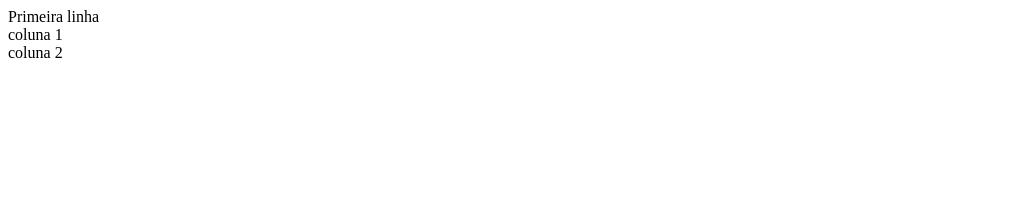
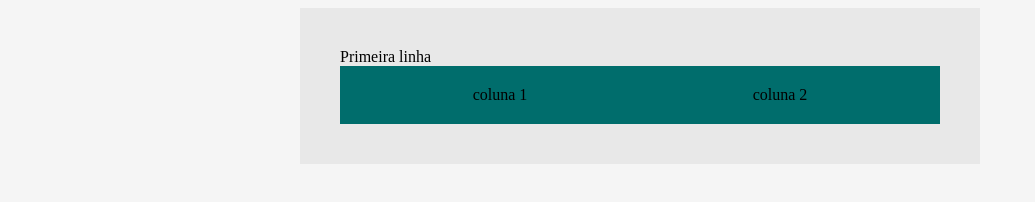
Before and after one commit to wyltamar83/bootcamp-devjr-modulo2, a plain HTML site: page index.html in a window 1280 px wide. Shown: the whole page, without its empty margins (0-1035 px from the left). Drawn offline with Linux system fonts and the light colour scheme.

Commit message:
closes #2 - display flex

```diff
--- a/index.html
+++ b/index.html
@@ -4,15 +4,42 @@
     <meta charset="UTF-8">
     <meta name="viewport" content="width=device-width, initial-scale=1.0">
     <title>Bootcamp DevJr - Sistema de Assinaturas</title>
+
+    <style>
+
+        body{
+            background-color: #F5F5F5;
+        }
+
+         .container{
+            background-color: #E8E8E8;
+            margin: auto;
+
+            width:600px;
+            padding: 40px;
+        }
+
+         .segunda-coluna{
+            background-color: #008C89;
+         }
+
+         .flex-container{
+            display: flex;
+            background-color: #006D6C;
+            justify-content: space-around;
+            padding: 20px;
+         }
+
+    </style>
 </head>
 <body>
 
 </body>
-        <div>
+        <div class="container">
             <div>
                 Primeira linha
             </div>
-            <div>
+            <div class="flex-container">
                 <div>
                     coluna 1
                 </div>
```
